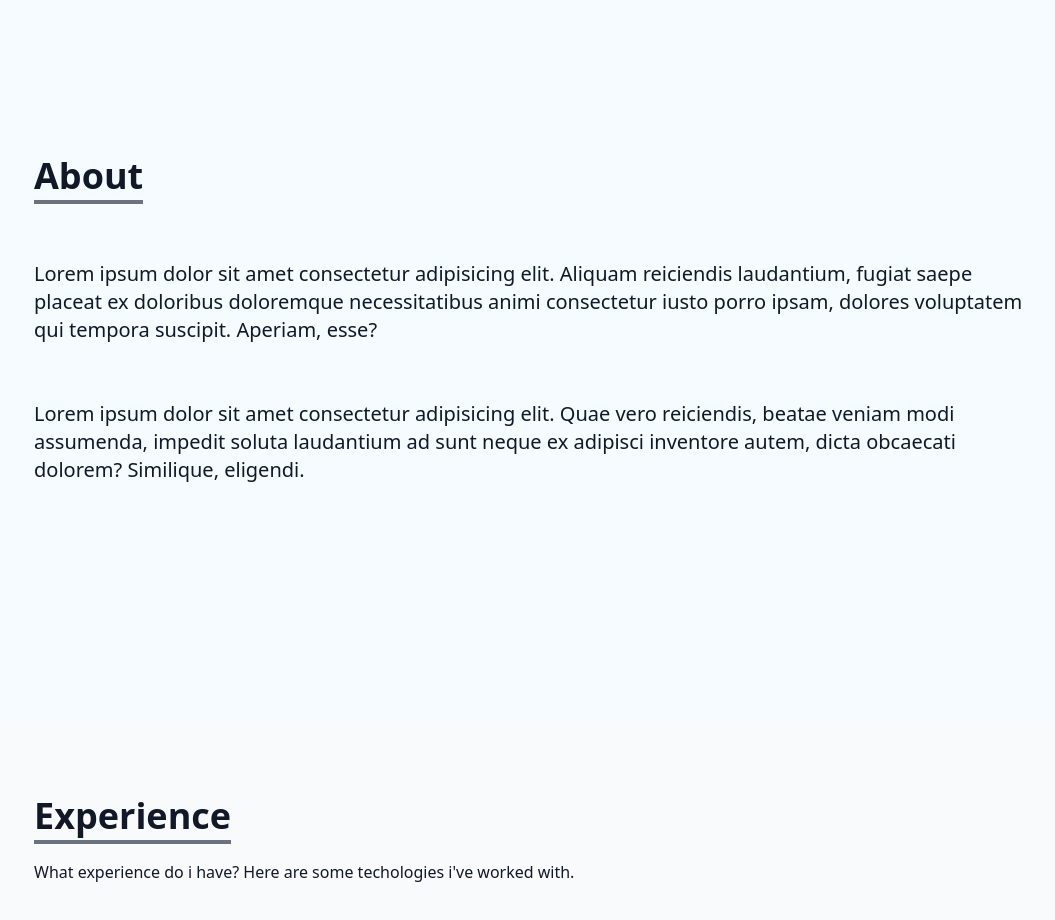
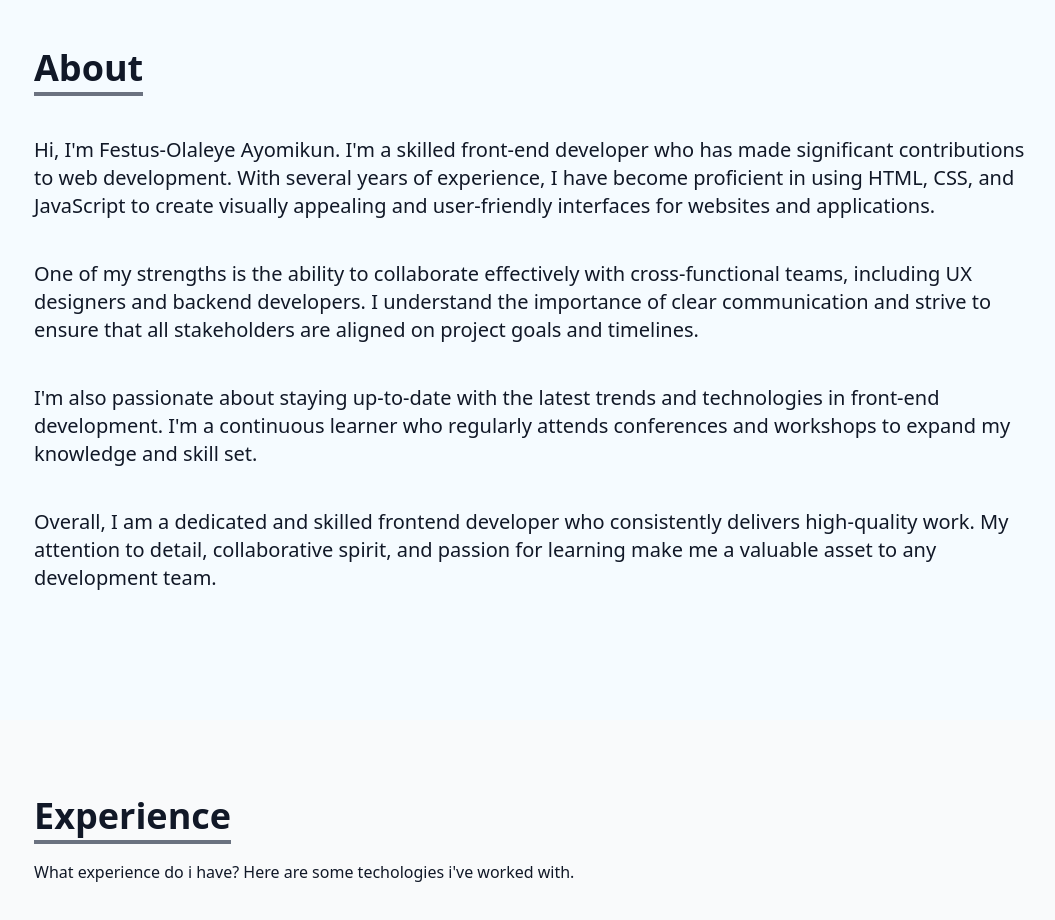
Before and after one commit to Mikun07/portfolio, a React (Create React App) app: page / in a window 1280 px wide. Shown: the part 880-1800 px from the top of the page, without its empty margins (110-1165 px from the left). Built offline with nearby package versions, Linux system fonts and the light colour scheme.

Commit message:
about fix

```diff
--- a/public/index.html
+++ b/public/index.html
@@ -2,7 +2,7 @@
 <html lang="en">
   <head>
     <meta charset="utf-8" />
-    <link rel="icon" href="%PUBLIC_URL%/favicon.ico" />
+    <link rel="icon" href="%PUBLIC_URL%/Avatar.png" sizes="32x32"/>
     <meta name="viewport" content="width=device-width, initial-scale=1" />
     <meta name="theme-color" content="#000000" />
     <meta
@@ -24,7 +24,7 @@
       work correctly both with client-side routing and a non-root public URL.
       Learn how to configure a non-root public URL by running `npm run build`.
     -->
-    <title>React App</title>
+    <title>Portfoilo</title>
   </head>
   <body>
     <noscript>You need to enable JavaScript to run this app.</noscript>
--- a/src/pages/about/About.Outlet.jsx
+++ b/src/pages/about/About.Outlet.jsx
@@ -7,14 +7,26 @@ function AboutOutlet() {
                 <div className='pb-8'>
                     <p className='text-4xl font-bold inline border-b-4 border-gray-500'>About</p>
                 </div>
-                <p className='text-xl mt-8'>
-                    Lorem ipsum dolor sit amet consectetur adipisicing elit. Aliquam reiciendis laudantium, fugiat saepe placeat ex doloribus doloremque necessitatibus animi consectetur iusto porro ipsam, dolores voluptatem qui tempora suscipit. Aperiam, esse?
+                <p className='text-xl mt-4'>
+                    Hi, I'm Festus-Olaleye Ayomikun. I'm a skilled front-end developer who has made significant contributions to web development. With several years of experience, I have become proficient in using HTML, CSS, and JavaScript to create visually appealing and user-friendly interfaces for websites and applications.
                 </p>
 
                 <br />
 
-                <p className='text-xl mt-8'>
-                    Lorem ipsum dolor sit amet consectetur adipisicing elit. Quae vero reiciendis, beatae veniam modi assumenda, impedit soluta laudantium ad sunt neque ex adipisci inventore autem, dicta obcaecati dolorem? Similique, eligendi.
+                <p className='text-xl mt-4'>
+                    One of my strengths is the ability to collaborate effectively with cross-functional teams, including UX designers and backend developers. I understand the importance of clear communication and strive to ensure that all stakeholders are aligned on project goals and timelines.
+                </p>
+
+                <br />
+
+                <p className='text-xl mt-4'>
+                    I'm also passionate about staying up-to-date with the latest trends and technologies in front-end development. I'm a continuous learner who regularly attends conferences and workshops to expand my knowledge and skill set.
+                </p>
+
+                <br />
+
+                <p className='text-xl mt-4'>
+                    Overall, I am a dedicated and skilled frontend developer who consistently delivers high-quality work. My attention to detail, collaborative spirit, and passion for learning make me a valuable asset to any development team.
                 </p>
             </div>
         </div>
--- a/src/pages/home/Home.Outlet.jsx
+++ b/src/pages/home/Home.Outlet.jsx
@@ -14,7 +14,6 @@ function home() {
             I'm a Frontend developer, I have 3 years of experience building and designing interface.
             Currently, I work on web application using technologies like React and Tailwind CSS.
           </p>
-
           <Link to='experience' smooth duration={500} className='group text-white w-fit px-6 py-3 my-2 flex items-center rounded-md bg-cyan-500 cursor-pointer'>
             Experience<span className='group-hover:rotate-90 duration-300 flex items-center'><MdOutlineKeyboardArrowRight size={25} className='ml-1' /></span>
           </Link>
```
Also changed, not shown: public/Avatar.png (added), 1 other file (tests, documents, lock files or other folders).
